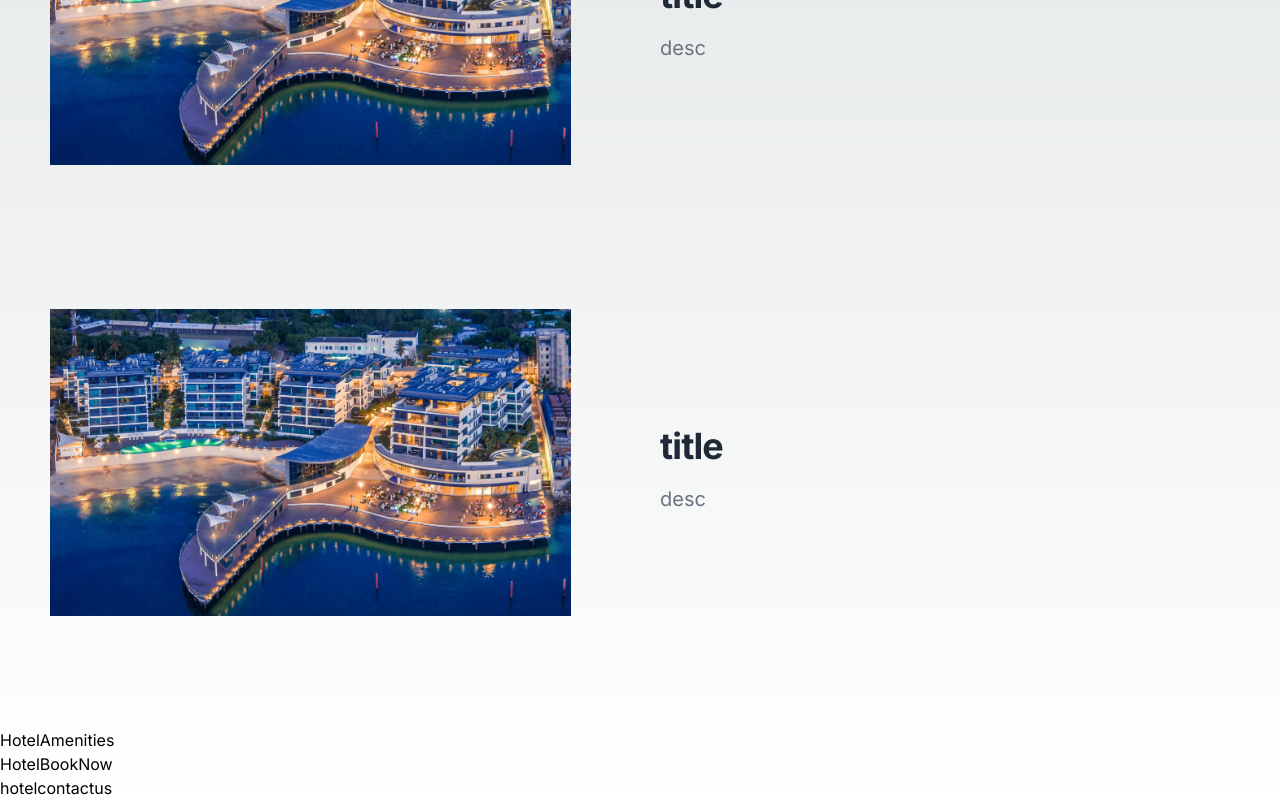
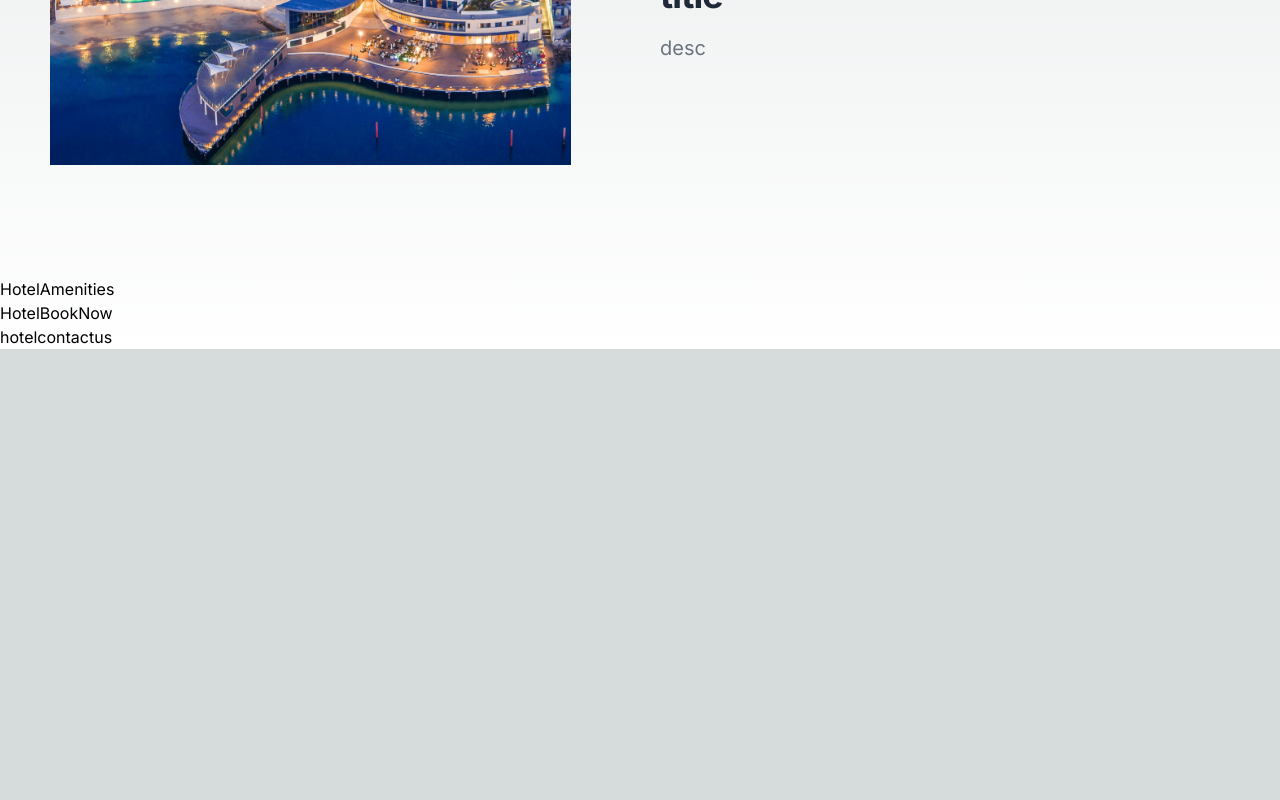
Before and after one commit to Proper-Stevo/hotelparty, a Next.js app: page /hotel in a window 1280 px wide. Shown: the part 738-1538 px from the top of the page. After the commit the page ends 1087 px from the top, so only its background shows below. Built offline with nearby package versions, Linux system fonts and the light colour scheme.

Commit message:
added to hotel 2 column

```diff
--- a/src/app/hotel/page.js
+++ b/src/app/hotel/page.js
@@ -8,8 +8,7 @@ export default function Home() {
     return (
       <>
       <HotelHero />
-      <Hotel2Column imagePos="right" />
-      <Hotel2Column imagePos="left" />
+      <Hotel2Column  />
       <HotelAmenities />
       <HotelBookNow />
       <HotelContactUs />
--- a/src/components/hotel/hotel_2_column.js
+++ b/src/components/hotel/hotel_2_column.js
@@ -37,6 +37,7 @@ export default function Hotel2Column(props) {
             </div>
           </div>
         </div>
+
       </div>
     </>
   );
```
Lines whose indentation alone changed are shown as unchanged.
